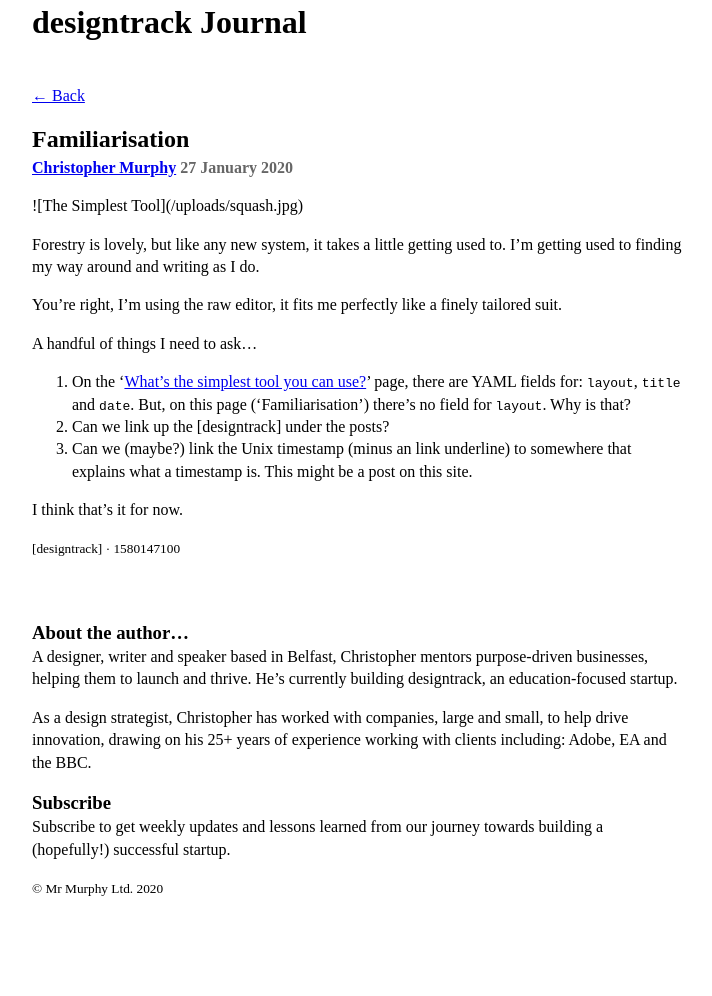
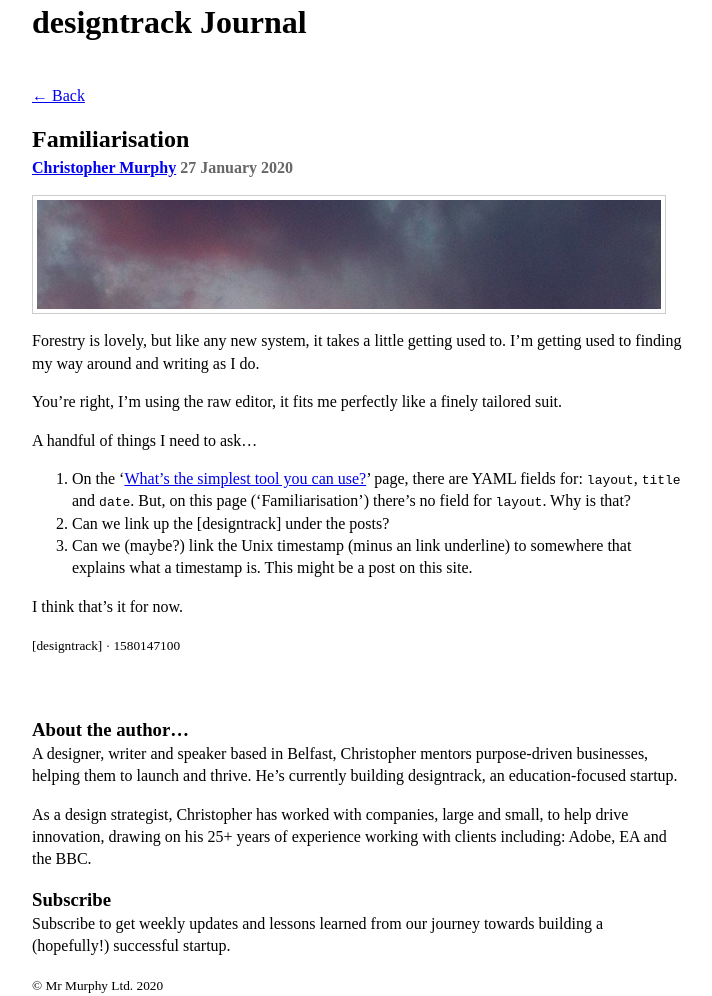
Before and after one commit to designtrack/designtrack-journal, a Jekyll site: the page built from _posts/2020-01-27-mission-control.md, in a window 1280 px wide. Shown: the whole page, without its empty margins (283-995 px from the left). Built offline with Jekyll 4.4.1, drawn with Linux system fonts in a browser that asks for light colours; nearby versions of some CDN libraries; before the commit the page ends 900 px from its top, so only the background shows below that.

Commit message:
Update from Forestry.io Christopher Murphy updated _posts/2020-01-27-mission-control.md

```diff
--- a/_posts/2020-01-27-mission-control.md
+++ b/_posts/2020-01-27-mission-control.md
@@ -4,7 +4,7 @@ title: Familiarisation
 date: 2020-01-27 17:45:00 +0000
 
 ---
-!\[The Simplest Tool\](/uploads/squash.jpg)
+![Squash](/uploads/squash.jpg)
 
 Forestry is lovely, but like any new system, it takes a little getting used to. I'm getting used to finding my way around and writing as I do.
 
```
